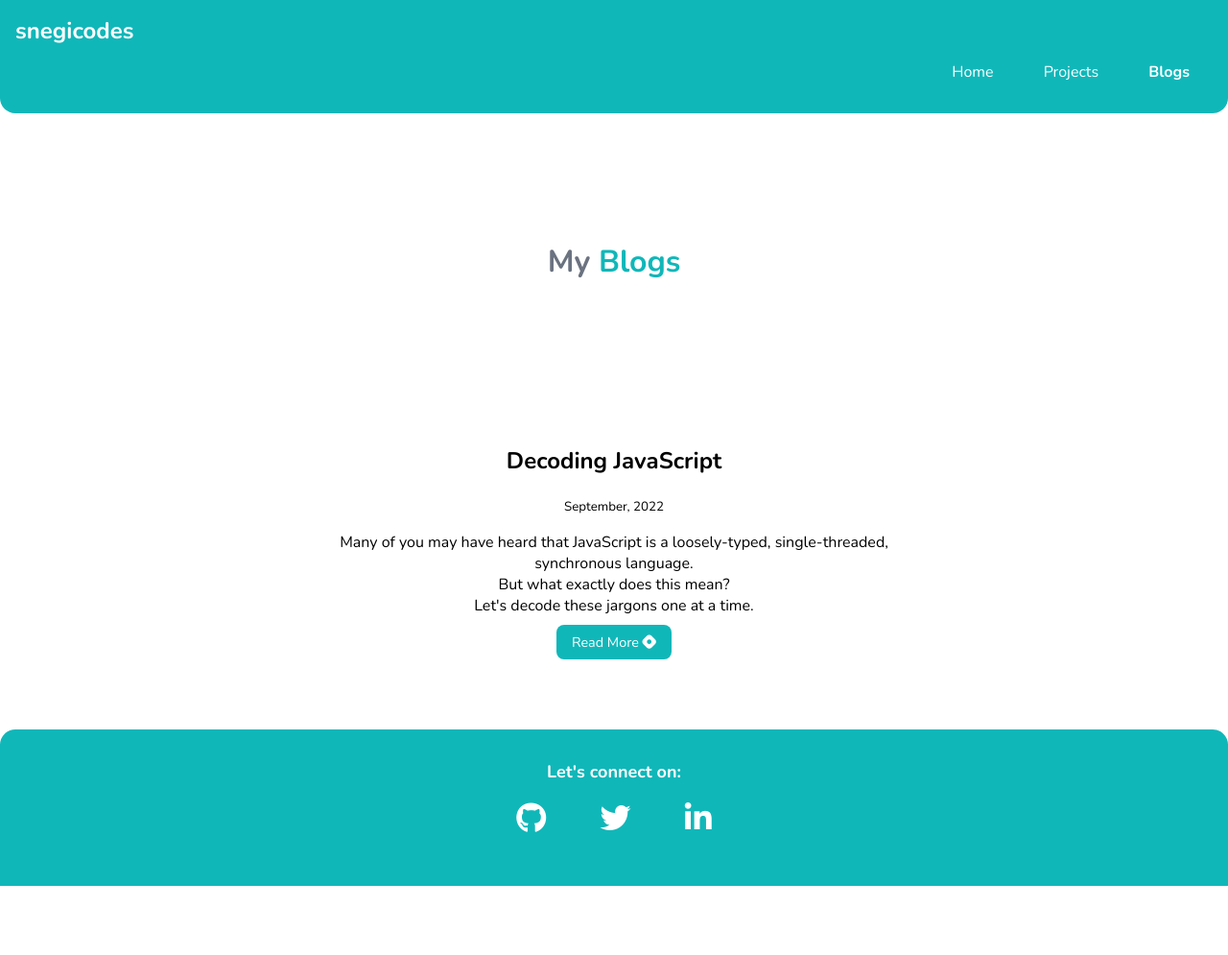
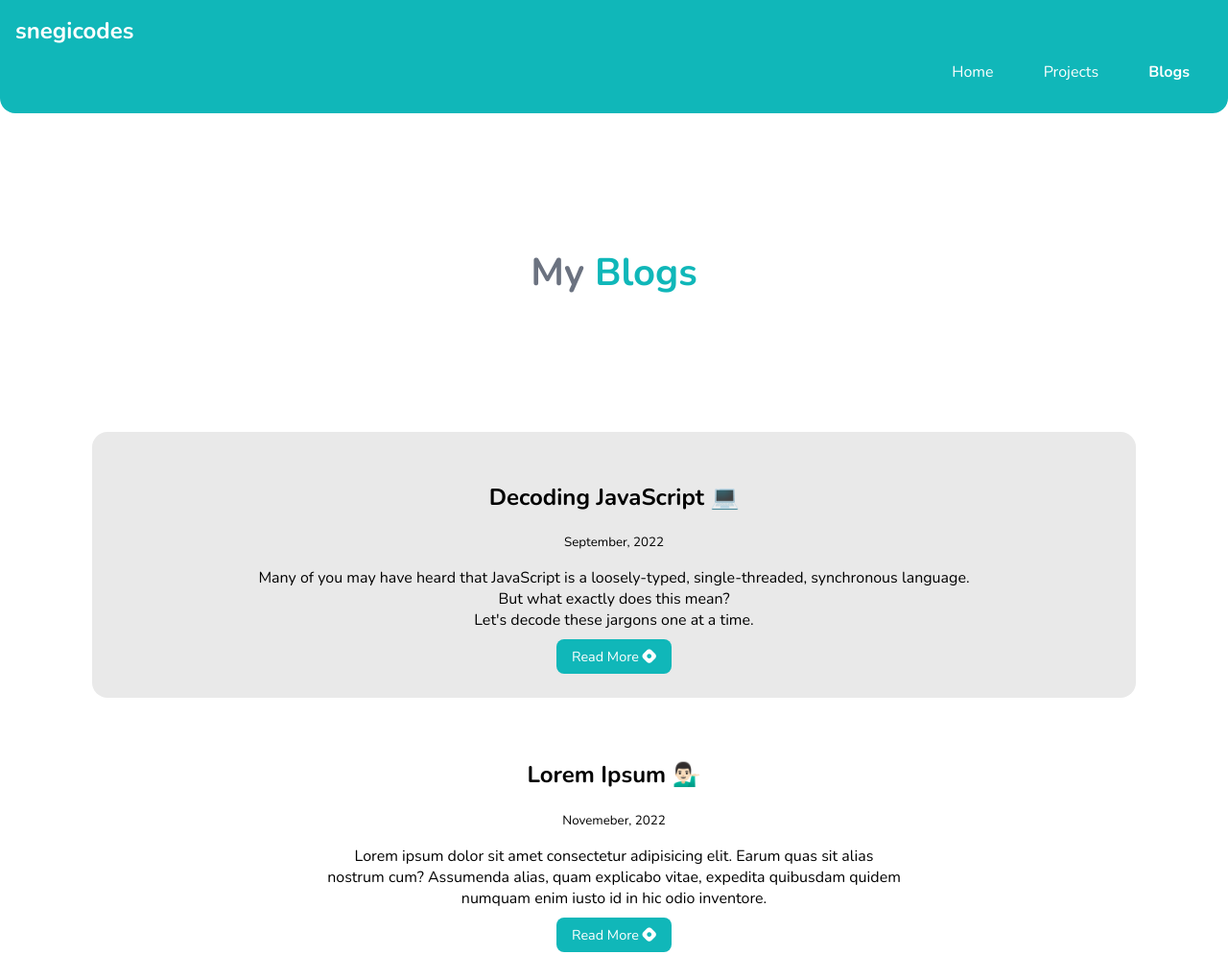
Before and after one commit to snegicodes/NeogCamp-mark04-Portfolio, a plain HTML site: page blogs.html in a window 1280 px wide. Shown: the top 995 px of the page at 96% size. Before the commit the page ends 923 px from the top, so only its background shows below. Drawn offline with nearby package versions, Linux system fonts and the light colour scheme.

Commit message:
feat: minor UI additions

```diff
--- a/blogs.html
+++ b/blogs.html
@@ -34,9 +34,9 @@
         My <span class="heading-inverted"> Blogs</span>
       </h1>
     </header>
-    <section class="section">
-      <div class="container container-center">
-        <h1>Decoding JavaScript</h1>
+    <section class="blog-section">
+      <div class="single-blogOff container container-center">
+        <h1>Decoding JavaScript 💻</h1>
         <small>September, 2022</small>
         <p>
           Many of you may have heard that JavaScript is a loosely-typed,
@@ -49,6 +49,20 @@
         <a
           class="link link-primary"
           href="https://snegicodes.hashnode.dev/decoding-js"
+          >Read More <i class="fa-brands fa-hashnode"></i>
+        </a>
+      </div>
+    </section>
+    <section class="blog-section">
+      <div class="single-blog container container-center">
+        <h1>Lorem Ipsum 💁🏻‍♂️</h1>
+        <small>Novemeber, 2022</small>
+        <p>
+          Lorem ipsum dolor sit amet consectetur adipisicing elit. Earum quas
+          sit alias nostrum cum? Assumenda alias, quam explicabo vitae, expedita
+          quibusdam quidem numquam enim iusto id in hic odio inventore.
+        </p>
+        <a class="link link-primary" href="https://hashnode.com/"
           >Read More <i class="fa-brands fa-hashnode"></i>
         </a>
       </div>
--- a/styles.css
+++ b/styles.css
@@ -110,6 +110,7 @@ hr {
     padding-top: 1rem;
     color: var(--dark-gray);
     text-align: center;
+    font-size: 2.5rem;
 }
 
 .hero .hero-heading .heading-inverted {
@@ -165,3 +166,28 @@ hr {
 /* .fa-brands{
     font-size: 30px;
 }  */
+
+.single-blogOff{
+    margin-bottom: 0.5rem;
+    padding: 2rem;
+    background-color: var(--offWhite);
+    max-width: 80%;
+    border-radius: 1rem;
+    -webkit-border-radius: 1rem;
+    -moz-border-radius: 1rem;
+    -ms-border-radius: 1rem;
+    -o-border-radius: 1rem;
+}
+.blog-section  {
+    text-align: center;
+    margin: 4rem auto;
+    border-radius: 1rem;
+    -webkit-border-radius: 1rem;
+    -moz-border-radius: 1rem;
+    -ms-border-radius: 1rem;
+    -o-border-radius: 1rem;
+}
+
+.blog-section h1 {
+    text-align: center;
+}
```
Also changed, not shown: home.html (+3 -3 lines), projects.html (+4 -4 lines).
